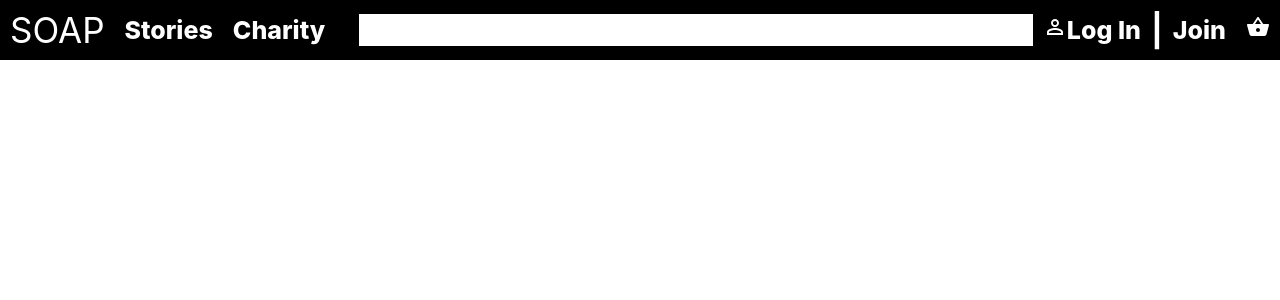
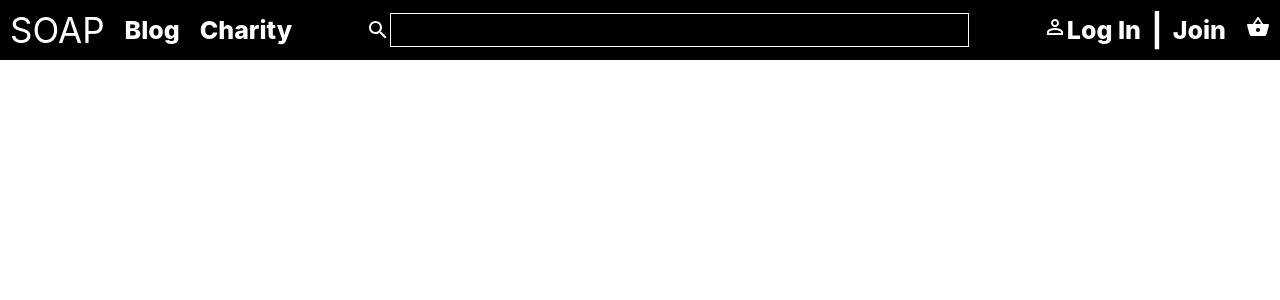
Before and after one commit to smilleeymilleey/soap, a React (Create React App) app in the folder soap/: page / in a window 1280 px wide. Shown: the top 300 px of the page. Built offline with nearby package versions, Linux system fonts and the light colour scheme.

Commit message:
cleaned up the top nav bar

```diff
--- a/soap/src/Header.css
+++ b/soap/src/Header.css
@@ -21,19 +21,23 @@
     align-items: center;
     border-radius: 24px;
     background-color: black;
+    padding-left: 5%;
+    padding-right: 5%;
+
 }
 
 .header_searchInput {
     height: 12px;
     padding: 10px;
-    border: none;
+    border: 1px solid white;
     width: 100%;
+    background-color: black;
+    color: white;
 }
 
-
-.header_searchIcon {
-    padding: 5px;
-    height: 22px !important;
+.icon {
+    color: white;
+    font-weight: bold;
 
 }
 
--- a/soap/src/Header.js
+++ b/soap/src/Header.js
@@ -16,7 +16,7 @@ function Header() {
 
             <div className="header_nav">
                 <div className="header_option">
-                <span className="header__optionLineTwo">Stories</span>
+                <span className="header__optionLineTwo">Blog</span>
                 </div>
 
             </div>
@@ -29,25 +29,21 @@ function Header() {
             </div>
 
 
-
             <div className="header__search">
-                <SearchIcon>
+                 <SearchIcon className="icon">
                 </SearchIcon>
                 <input
                 className="header_searchInput"
                 type="text"
 
-
                 />
-
-
 
             </div>
 
             <div className="header_nav">
                 <div className="header_option">
                 <span className="header__optionLineTwo">
-                    <PersonOutlineIcon>
+                    <PersonOutlineIcon className="icon">
 
                     </PersonOutlineIcon>
                      Log In
@@ -66,16 +62,20 @@ function Header() {
             <div className="header_nav">
                 <div className="header_option">
                 <span className="header__optionLineTwo">
-                    <ShoppingBasketIcon>
+                    <ShoppingBasketIcon className="icon">
 
                     </ShoppingBasketIcon>
                 </span>
                 </div>
+            </div>
+
+            <div>
 
             </div>
+        </div>
 
 
-        </div>
+
     );
 }
 
```
Also changed, not shown: 1 other file (tests, documents, lock files or other folders).
